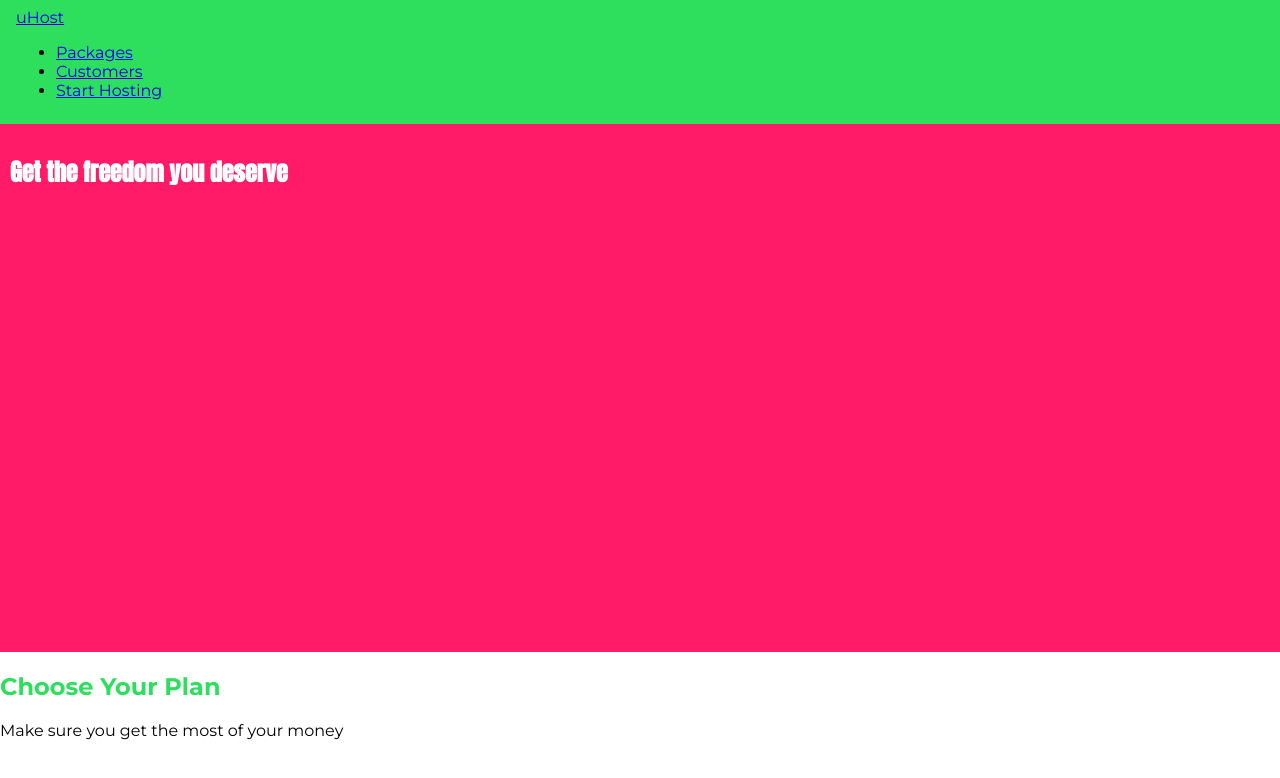
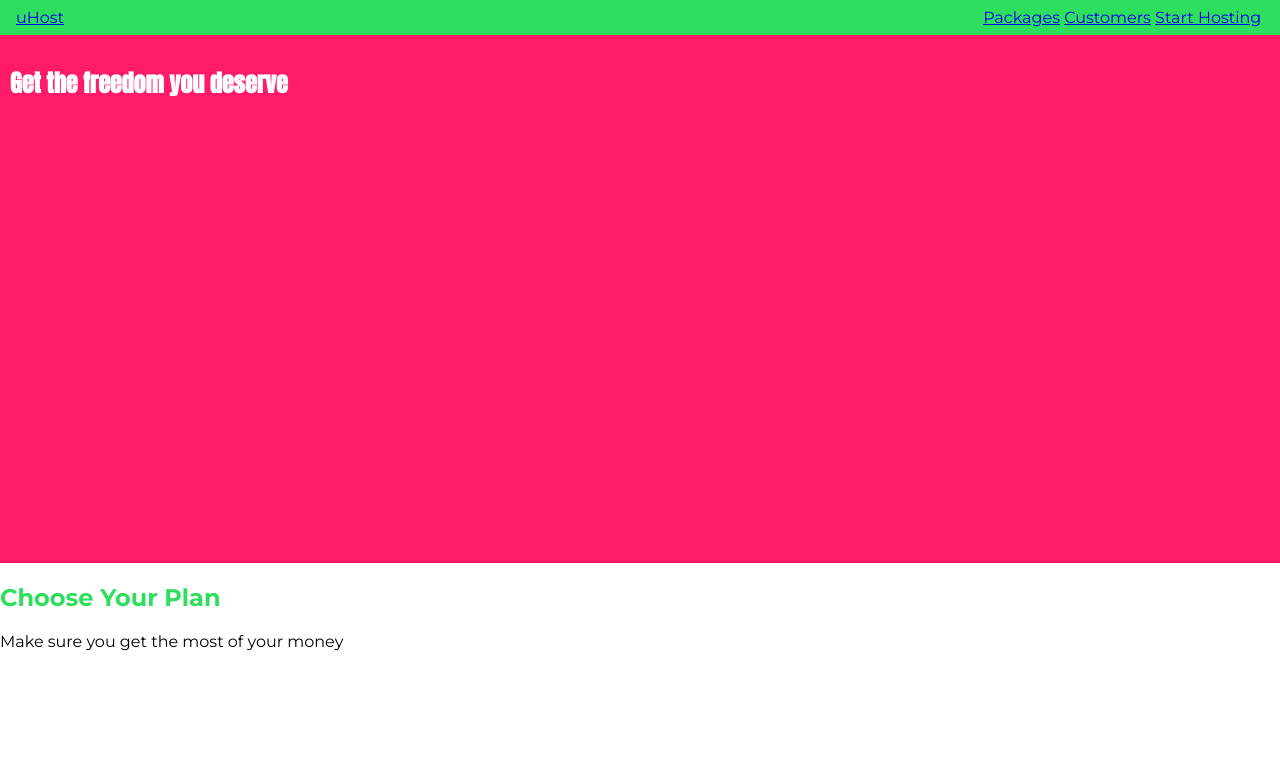
Before and after one commit to SHAILESH-KOLAP/web-hosting-demo, a plain HTML site: page index.html in a window 1280 px wide. Drawn offline with Linux system fonts and the light colour scheme.

Commit message:
Put navbar to right align; and with logo in same line

```diff
--- a/index.html
+++ b/index.html
@@ -24,15 +24,15 @@
       <div>
         <a href="index.html"> uHost </a>
       </div>
-      <nav>
-        <ul>
-          <li>
+      <nav class="main-nav">
+        <ul class="main-nav__items">
+          <li class="main-nav__item">
             <a href="packages/index.html">Packages</a>
           </li>
-          <li>
+          <li class="main-nav__item">
             <a href="customers/index.html">Customers</a>
           </li>
-          <li>
+          <li class="main-nav__item">
             <a href="start-hosting/index.html">Start Hosting</a>
           </li>
         </ul>
--- a/style.css
+++ b/style.css
@@ -28,3 +28,25 @@ body {
   width: 100%;
   padding: 8px 16px;
 }
+
+.main-header > div {
+  display: inline-block; /*Change div from block level to inline to fit logo with navbar*/
+}
+
+.main-nav {
+  display: inline-block; /*Change nav from block level to inline to fit logo with navbar*/
+  text-align: right; /*Place navbar to right of the page*/
+  width: calc(
+    100% - 55px
+  ); /*Take widh of page - width of logo and white space between div and navbar*/
+}
+
+.main-nav__items {
+  margin: 0;
+  padding: 0;
+  list-style: none;
+}
+
+.main-nav__item {
+  display: inline-block; /*Change list item from block level to inline*/
+}
```
